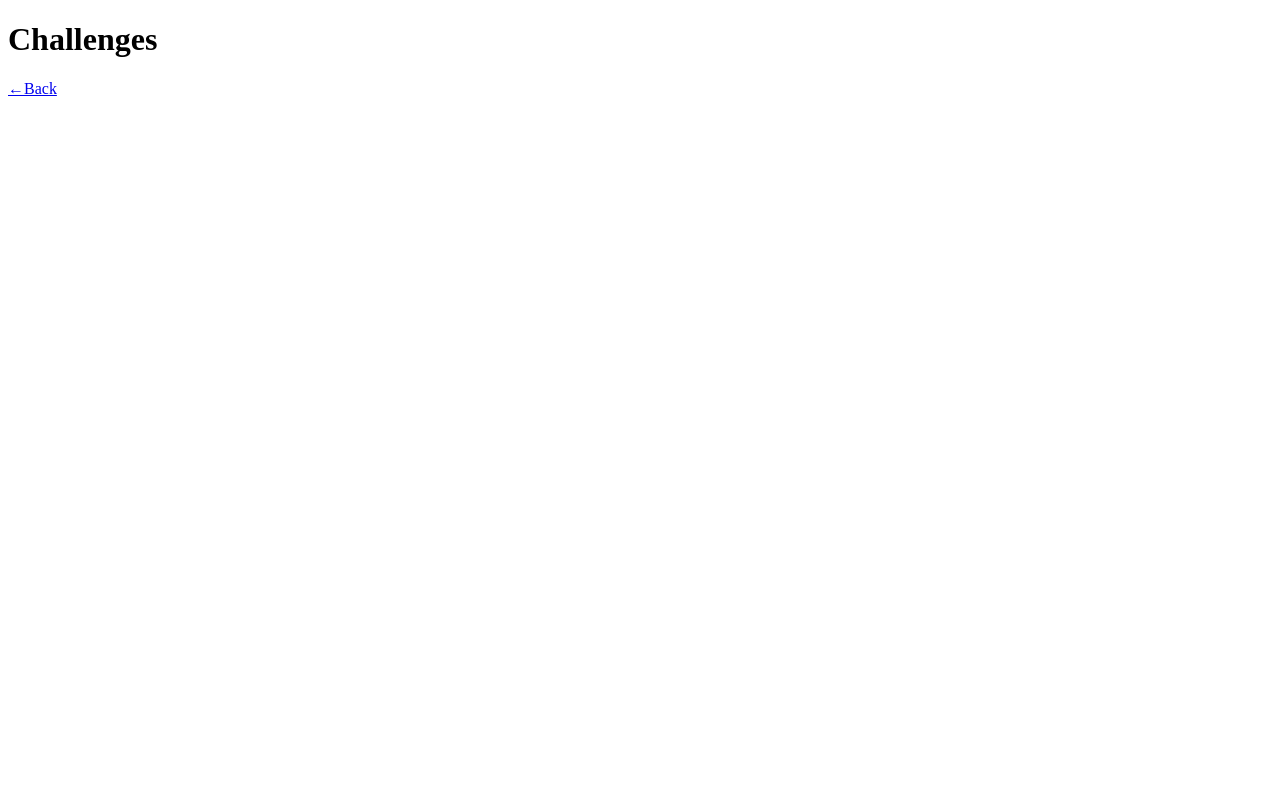
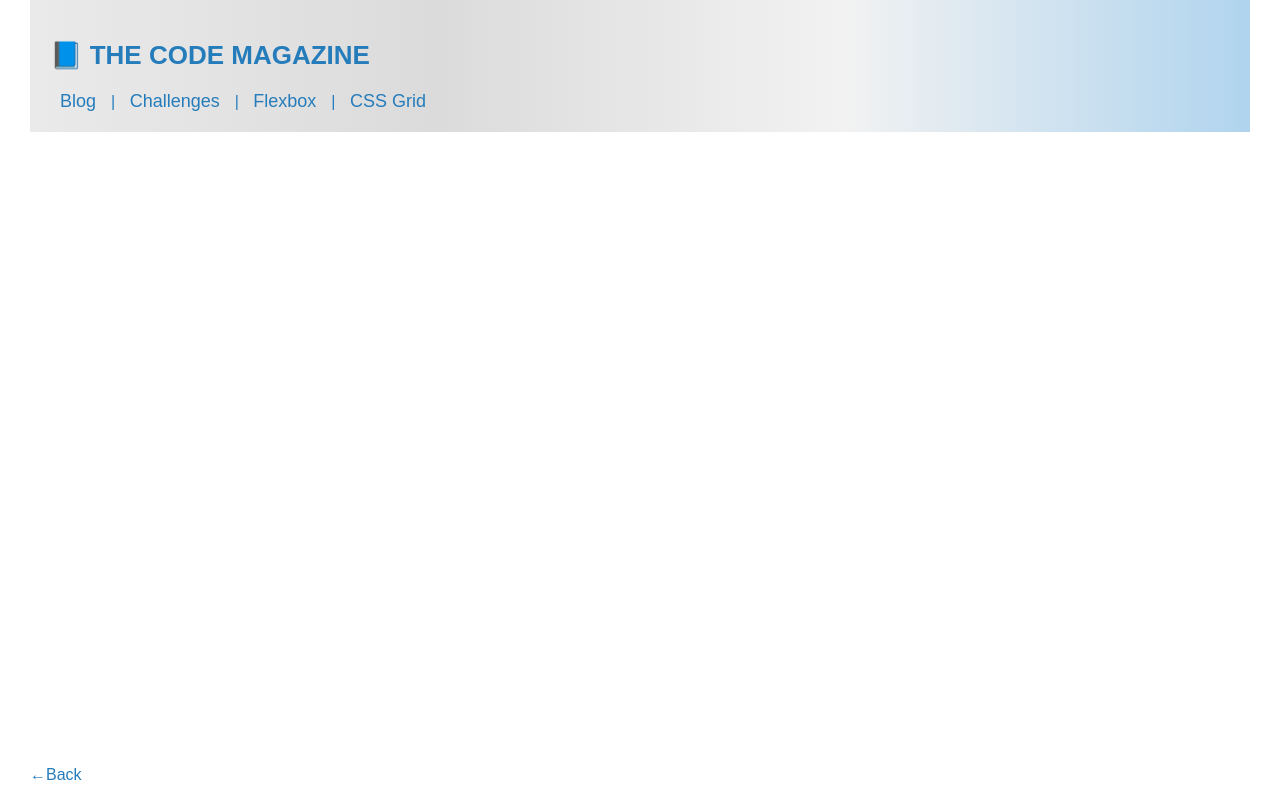
Before and after one commit to TetianaUMKA/html-css-course-udemy, a plain HTML site: page challenges.html in a window 1280 px wide. Drawn offline with Linux system fonts and the light colour scheme.

Commit message:
Update challenges.html

```diff
--- a/challenges.html
+++ b/challenges.html
@@ -4,9 +4,21 @@
     <meta charset="UTF-8" />
     <meta name="viewport" content="width=device-width, initial-scale=1.0" />
     <title>Challenges</title>
+    <link rel="stylesheet" href="style.css" />
   </head>
   <body>
-    <h1>Challenges</h1>
-    <a href="./index.html"><span>←</span>Back</a>
+    <header>
+      <h1>📘 The Code Magazine</h1>
+      <nav>
+        <a class="nav-link" href="./index.html">Blog </a
+        ><span id="nav-dicor">|</span>
+        <a class="nav-link" href="./index.html">Challenges </a
+        ><span id="nav-dicor">|</span>
+        <a class="nav-link" href="./index.html">Flexbox </a
+        ><span id="nav-dicor">|</span>
+        <a class="nav-link" href="./index.html">CSS Grid</a>
+      </nav>
+    </header>
+    <a class="back" href="./index.html"><span>←</span>Back</a>
   </body>
 </html>
```
